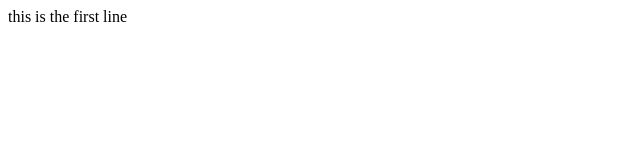
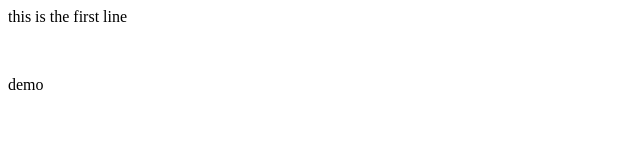
Before and after one commit to tbhavasar/demo, a plain HTML site: page index.html in a window 1280 px wide. Shown: the full height of the page, 0-640 px from the left. Drawn offline with Linux system fonts and the light colour scheme.

Commit message:
break statement

```diff
--- a/index.html
+++ b/index.html
@@ -1 +1,3 @@
 <p> this is the first line</p>
+<br>
+<p> demo</p>
```
